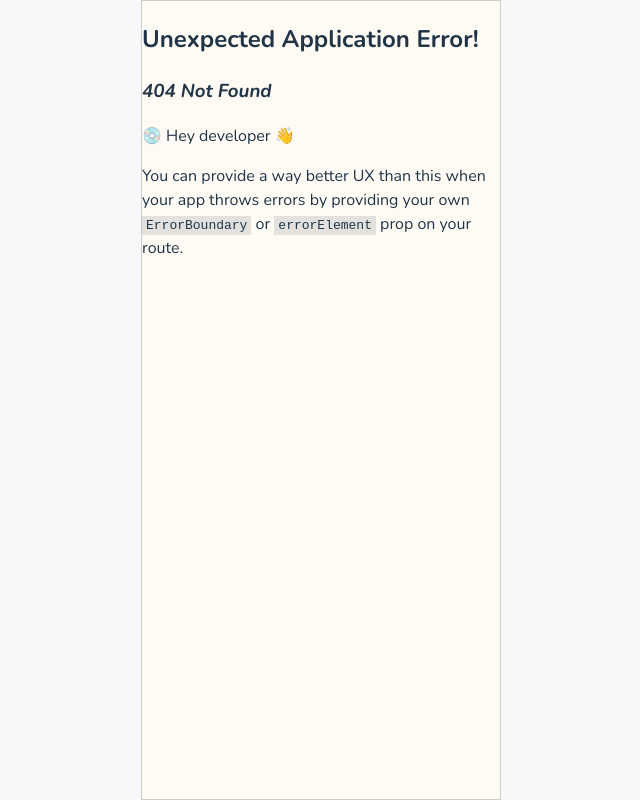
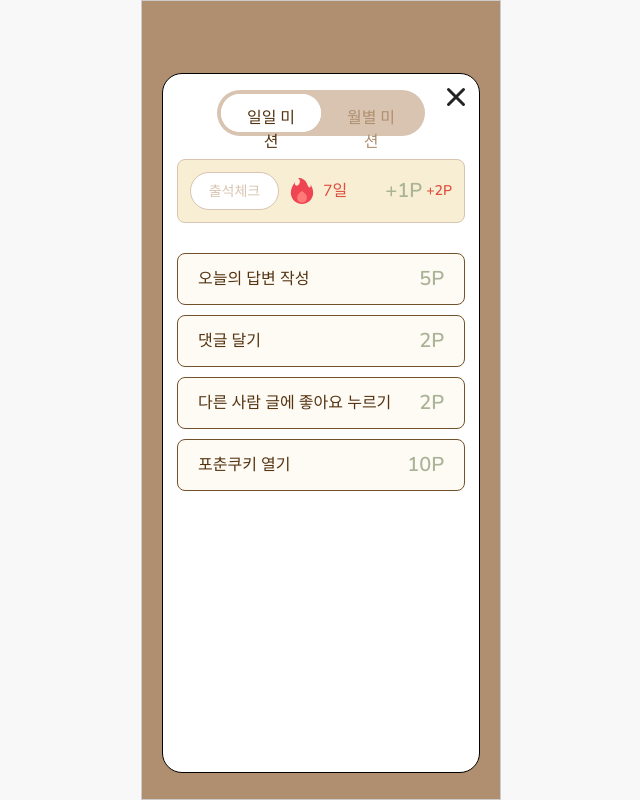
Before and after one commit to EFUB5-copybara/Frontend, a React (Vite) app in the folder qrumble/: page /home/mission in a window 1280 px wide. Before the commit this address had no page. Shown: the whole page, without its empty margins (319-959 px from the left). Built offline with nearby package versions, Linux system fonts and the light colour scheme; a web font is replaced by a local one.

Commit message:
Modify: MissionPage

```diff
--- a/qrumble/src/home/components/MissionBar.jsx
+++ b/qrumble/src/home/components/MissionBar.jsx
@@ -17,10 +17,17 @@ function MissionBar() {
     }, 100);
   };
 
+  const handleMissionClick = () => {
+    setIsClicked(true);
+    setTimeout(() => {
+      navigate("/home/mission");
+    }, 100);
+  };
+
   return (
     <Bar>
       <Left>
-        <MissionButton>
+        <MissionButton onClick={handleMissionClick}>
           <StarIcon src={starIcon} alt="미션 버튼" />
         </MissionButton>
         <DayIcon>
--- /dev/null
+++ b/qrumble/src/home/pages/MissionPage.jsx
@@ -0,0 +1,278 @@
+import React, { useState } from "react";
+import styled from "styled-components";
+import XImg from "../assets/svgs/X.svg";
+import fireImg from "../assets/svgs/fire.svg";
+import { useNavigate } from "react-router-dom";
+
+function MissionPage() {
+  const [activeTab, setActiveTab] = useState("daily");
+  const navigate = useNavigate();
+
+  const handleTabChange = (tab) => {
+    setActiveTab(tab);
+  };
+
+  const dailyMissions = [
+    { label: "오늘의 답변 작성", point: "5P" },
+    { label: "댓글 달기", point: "2P" },
+    { label: "다른 사람 글에 좋아요 누르기", point: "2P" },
+    { label: "포춘쿠키 열기", point: "10P" },
+  ];
+
+  const monthlyMissions = [
+    { label: "답변을 20개 이상 받기", point: "20P" },
+    { label: "댓글 10개 달기", point: "20P" },
+    { label: "아이템 5개 이상 구매", point: "20P" },
+  ];
+
+  return (
+    <Background>
+      <Container>
+        <XButton onClick={() => navigate("/home")}>
+          <img src={XImg} alt="닫기" />
+        </XButton>
+
+        <ToggleWrapper>
+          <ToggleSlider active={activeTab} />
+          <ToggleButton
+            isActive={activeTab === "daily"}
+            onClick={() => handleTabChange("daily")}
+          >
+            일일 미션
+          </ToggleButton>
+          <ToggleButton
+            isActive={activeTab === "monthly"}
+            onClick={() => handleTabChange("monthly")}
+          >
+            월별 미션
+          </ToggleButton>
+        </ToggleWrapper>
+        <ListWrapper>
+          <AnimatedWrapper key={activeTab}>
+            {activeTab === "daily" ? (
+              <>
+                <HighlightCard>
+                  <IconRow>
+                    <CheckIcon>출석체크</CheckIcon>
+                    <FireWrapper>
+                      <FireIcon src={fireImg} alt="연속 기록" />
+                      <StreakText>7일</StreakText>
+                    </FireWrapper>
+                  </IconRow>
+                  <PointText>
+                    +1P <BonusText>+2P</BonusText>
+                  </PointText>
+                </HighlightCard>
+                <MissionWrapper>
+                  {dailyMissions.map((item, idx) => (
+                    <MissionItem key={idx}>
+                      {item.label}
+                      <Point>{item.point}</Point>
+                    </MissionItem>
+                  ))}
+                </MissionWrapper>
+              </>
+            ) : (
+              <MissionWrapper>
+                {monthlyMissions.map((item, idx) => (
+                  <MissionItem key={idx}>
+                    {item.label}
+                    <Point red>{item.point}</Point>
+                  </MissionItem>
+                ))}
+              </MissionWrapper>
+            )}
+          </AnimatedWrapper>
+        </ListWrapper>
+      </Container>
+    </Background>
+  );
+}
+
+export default MissionPage;
+
+const Background = styled.div`
+  background-color: ${({ theme }) => theme.colors.brown2};
+  display: flex;
+  justify-content: center;
+  align-items: center;
+  position: relative;
+`;
+
+const Container = styled.div`
+  position: relative;
+  display: flex;
+  flex-direction: column;
+  align-items: center;
+  margin: 72px 20px 28px;
+  width: 320px;
+  height: 700px;
+  border-radius: 20px;
+  border: 1px solid black;
+  background-color: ${({ theme }) => theme.colors.white};
+  padding: 0;
+`;
+
+const XButton = styled.button`
+  position: absolute;
+  top: 8px;
+  right: 8px;
+  width: 30px;
+  height: 30px;
+  background: none;
+  border: none;
+  padding: 0;
+  cursor: pointer;
+
+  img {
+    width: 100%;
+    height: 100%;
+  }
+`;
+
+const ToggleWrapper = styled.div`
+  width: 208px;
+  height: 46px;
+  border-radius: 100px;
+  background-color: ${({ theme }) => theme.colors.brown3};
+  display: flex;
+  justify-content: space-between;
+  padding: 4px;
+  margin-top: 16px;
+  position: relative;
+`;
+
+const ToggleSlider = styled.div`
+  position: absolute;
+  top: 4px;
+  left: ${({ active }) => (active === "daily" ? "4px" : "104px")};
+  width: 100px;
+  height: 38px;
+  border-radius: 100px;
+  background-color: ${({ theme }) => theme.colors.white};
+  transition: left 0.3s ease-in-out;
+  z-index: 0;
+`;
+
+const ToggleButton = styled.button`
+  flex: 1;
+  height: 38px;
+  border: none;
+  border-radius: 100px;
+  background-color: ${({ isActive, theme }) =>
+    isActive ? theme.colors.white : "transparent"};
+  color: ${({ theme, isActive }) =>
+    isActive ? theme.colors.primary : theme.colors.brown2};
+  font-family: ${({ theme }) => theme.fonts.sub16SB.fontFamily};
+  cursor: pointer;
+  transition: background-color 0.3s ease;
+  z-index: 1;
+`;
+
+const ListWrapper = styled.div`
+  position: absolute;
+  margin-top: 85px;
+  width: 288px;
+  display: flex;
+  flex-direction: column;
+`;
+
+const HighlightCard = styled.div`
+  width: 100%;
+  background-color: ${({ theme }) => theme.colors.ivory1};
+  padding: 12px;
+  border-radius: 8px;
+  border: 1px solid ${({ theme }) => theme.colors.brown3};
+  display: flex;
+  justify-content: space-between;
+  align-items: center;
+`;
+
+const IconRow = styled.div`
+  display: flex;
+  align-items: center;
+  gap: 8px;
+`;
+
+const CheckIcon = styled.div`
+  width: 89px;
+  height: 38px;
+  padding: 8px;
+  border-radius: 100px;
+  border: 1px solid ${({ theme }) => theme.colors.brown3};
+  color: ${({ theme }) => theme.colors.brown3};
+  font-family: ${({ theme }) => theme.fonts.c14M};
+  display: flex;
+  justify-content: center;
+  background-color: ${({ theme }) => theme.colors.white};
+`;
+
+const FireWrapper = styled.div`
+  display: flex;
+  align-items: center;
+  gap: 6px;
+`;
+
+const FireIcon = styled.img`
+  width: 30px;
+  height: 30px;
+`;
+
+const StreakText = styled.span`
+  color: ${({ theme }) => theme.colors.error};
+  font-family: ${({ theme }) => theme.fonts.s16SB};
+`;
+
+const PointText = styled.div`
+  font-family: ${({ theme }) => theme.fonts.t20SB};
+  color: ${({ theme }) => theme.colors.green};
+  display: flex;
+  justify-content: center;
+  align-items: center;
+`;
+
+const BonusText = styled.span`
+  font-family: ${({ theme }) => theme.fonts.sub14SB};
+  color: ${({ theme }) => theme.colors.error};
+  margin-left: 4px;
+`;
+
+const MissionWrapper = styled.div`
+  gap: 10px;
+  display: flex;
+  flex-direction: column;
+  margin-top: 30px;
+`;
+
+const MissionItem = styled.div`
+  display: flex;
+  justify-content: space-between;
+  align-items: center;
+  background-color: ${({ theme }) => theme.colors.ivory3};
+  border: 1px solid ${({ theme }) => theme.colors.brown1};
+  padding: 6px 20px;
+  border-radius: 8px;
+  height: 52px;
+  font-family: ${({ theme }) => theme.fonts.b16M};
+  color: ${({ theme }) => theme.colors.primary};
+`;
+
+const Point = styled.span`
+  color: ${({ red, theme }) => (red ? theme.colors.error : theme.colors.green)};
+  font-family: ${({ theme }) => theme.fonts.t20SB};
+`;
+
+const AnimatedWrapper = styled.div`
+  animation: fadeIn 0.3s ease-in-out;
+
+  @keyframes fadeIn {
+    from {
+      opacity: 0;
+      transform: translateY(4px);
+    }
+    to {
+      opacity: 1;
+      transform: translateY(0px);
+    }
+  }
+`;
--- a/qrumble/src/router.jsx
+++ b/qrumble/src/router.jsx
@@ -4,6 +4,7 @@ import ChartPage from "./home/pages/ChartPage";
 import FortuneCookiePage from "./home/pages/FortuneCookiePage";
 import HomePage from "./home/pages/HomePage";
 import WritePage from "./home/pages/WritePage";
+import MissionPage from "./home/pages/MissionPage";
 import FindId from "./login/pages/FindId";
 import Login from "./login/pages/Login";
 import NewPassword from "./login/pages/NewPassword";
@@ -56,6 +57,10 @@ const router = createBrowserRouter([
     path: "/home/fortune",
     element: <FortuneCookiePage />,
   },
+  {
+    path: "/home/mission",
+    element: <MissionPage />,
+  },
 ]);
 
 export default router;
```
